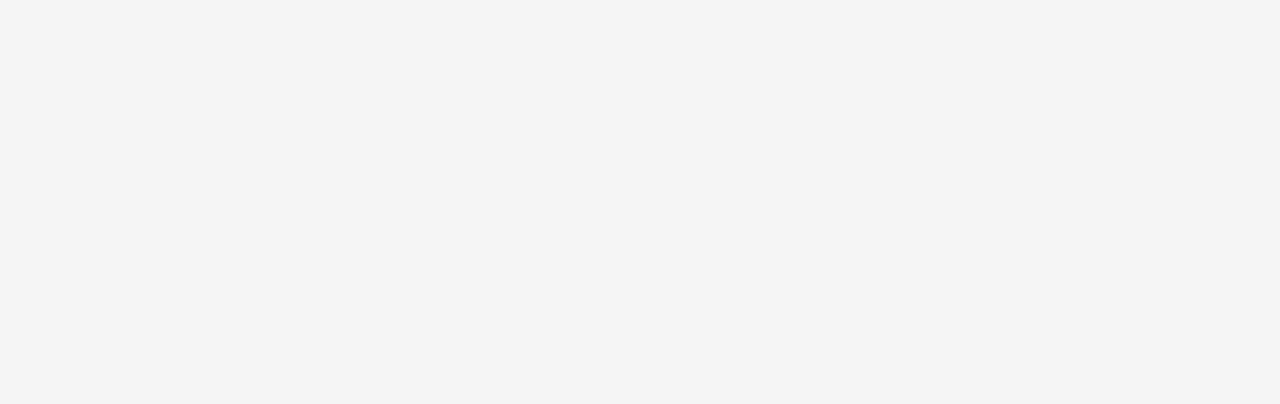
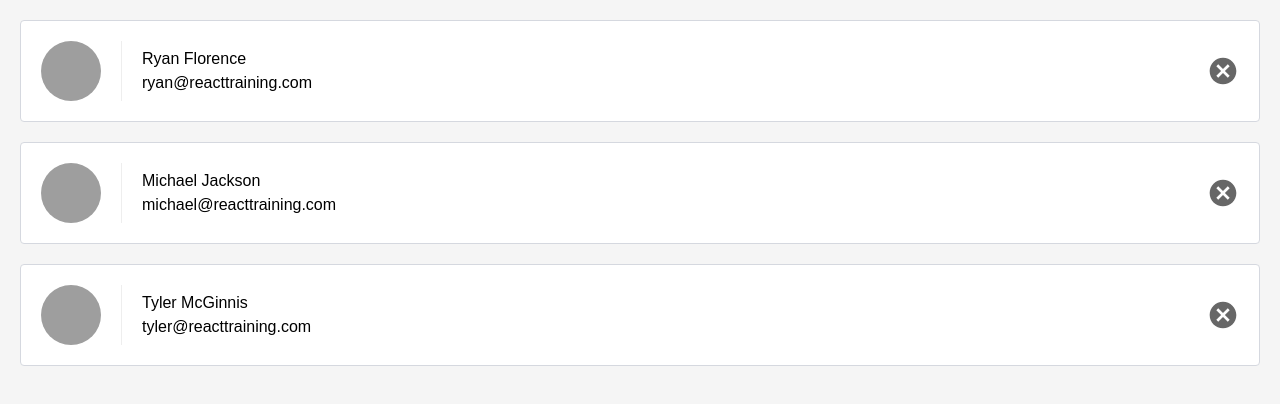
Before and after one commit to sbuteryd/React_course-practice, a React (Create React App) app: page / in a window 1280 px wide. Shown: the top 404 px of the page. Built offline with nearby package versions, Linux system fonts and the light colour scheme.

Commit message:
3-3 练习第一次 使用props传递数据

```diff
--- a/src/App.js
+++ b/src/App.js
@@ -25,6 +25,7 @@ class App extends Component {
     render() {
         return(
             <div>
+                <ListConteacts contacts={contacts} />
             </div>
         )
     }
--- a/src/ListConteacts.js
+++ b/src/ListConteacts.js
@@ -2,7 +2,24 @@ import  React,{ Component } from  'react'
 
 class ListConteacts extends Component {
     render() {
+        const list = this.props.contacts
+        return(
+            <ol className='contact-list'>
+                {list.map((pare)=>(
+                    <li  key={pare.id} className='contact-list-item'>
+                        <div className='contact-avatar'
+                             style={{backgroundImage:`url(${pare.avatarURL})`}}
+                        />
+                        <div className='contact-details'>
+                            <p>{pare.name}</p>
+                            <p>{pare.email}</p>
+                        </div>
+                        <button className='contact-remove'>remove</button>
+                    </li>
 
+                ))}
+            </ol>
+        )
     }
 }
 
```
